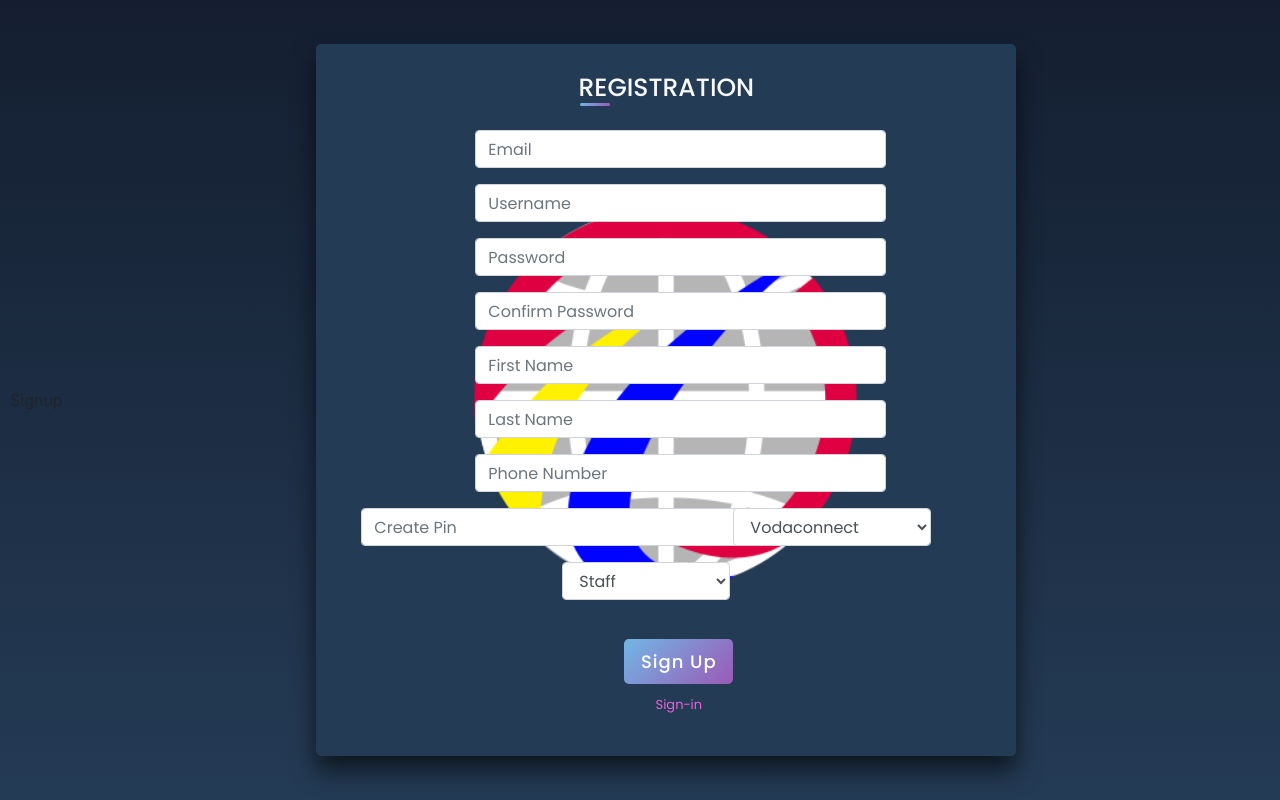
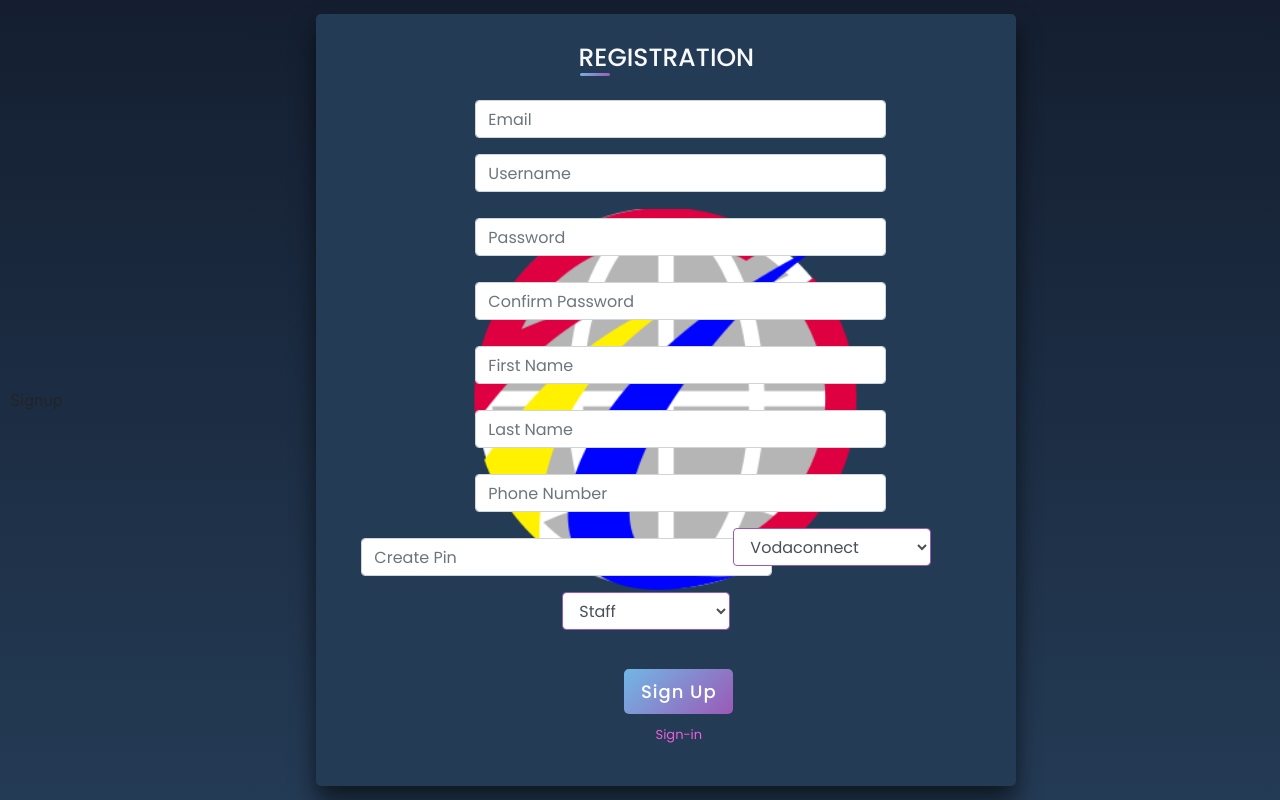
Before and after one commit to Garylabong/django-allauth-Gary-VodaConnect, a Django app: page /accounts/signup/ in a window 1280 px wide. Run offline with Django 3.2, Linux system fonts and the light colour scheme; some libraries are stand-ins or nearby versions.

Commit message:
updated may 7

```diff
--- /dev/null
+++ b/AccountFiles/urls.py
@@ -0,0 +1,9 @@
+from django.urls import path
+
+from AccountFiles.views import AccountFilesView
+
+app_name= 'acc_file'
+urlpatterns = [
+    path("account/files/", AccountFilesView.as_view(), name="acc_files")
+
+]
--- a/AccountFiles/views.py
+++ b/AccountFiles/views.py
@@ -1,3 +1,7 @@
 from django.shortcuts import render
+from django.views import View
 
 # Create your views here.
+class AccountFilesView(View):
+    def get(self, request):
+        return render(request, 'accountfiles/acc_files.html')
--- a/GPGVODAConnectApp/urls.py
+++ b/GPGVODAConnectApp/urls.py
@@ -27,6 +27,7 @@ router.register(r"clients", ClientViewSet)
 urlpatterns = [
     # path("", TemplateView.as_view(template_name="index.html")),
     path("", include("SubscribersInventory.urls")),
+    path("account/files/", include("AccountFiles.urls")),
     path("admin/", admin.site.urls),
     path("accounts/", include("allauth.urls")),
     path("api/", include(router.urls)),
--- a/authentication/forms.py
+++ b/authentication/forms.py
@@ -31,60 +31,61 @@ class MyCustomSignupForm(SignupForm):
             required=True,
             label="",
             widget=forms.TextInput(
-                attrs={"class": "form-control", "placeholder": "Email"}
+                attrs={"class": "form-control1", "type": "email", "placeholder": "Email"}
             ),
         )
         self.fields["username"] = forms.CharField(
             required=True,
             label="",
             widget=forms.TextInput(
-                attrs={"class": "form-control", "placeholder": "Username"}
+                attrs={"class": "form-control2", "placeholder": "Username"}
             ),
         )
         self.fields["password1"] = forms.CharField(
             required=True,
             label="",
             widget=forms.TextInput(
-                attrs={"class": "form-control", "type": "password", "placeholder": "Password"}
+                attrs={"class": "form-control3", "type": "password", "placeholder": "Password"}
             ),
         )
         self.fields["password2"] = forms.CharField(
             required=True,
             label="",
             widget=forms.TextInput(
-                attrs={"class": "form-control", "type": "password", "placeholder": "Confirm Password"}
+                attrs={"class": "form-control5", "type": "password", "placeholder": "Confirm Password"}
             ),
         )
         self.fields["first_name"] = forms.CharField(
             required=True,
             label="",
             widget=forms.TextInput(
-                attrs={"class": "form-control", "placeholder": "First Name"}
+                attrs={"class": "form-control6", "placeholder": "First Name"}
             ),
         )
         self.fields["last_name"] = forms.CharField(
             required=True,
             label="",
             widget=forms.TextInput(
-                attrs={"class": "form-control", "placeholder": "Last Name"}
+                attrs={"class": "form-control7", "placeholder": "Last Name"}
             ),
         )
         self.fields["phone_number"] = forms.CharField(
             required=True,
             label="",
             widget=forms.TextInput(
-                attrs={"class": "form-control", "placeholder": "Phone Number"}
+                attrs={"class": "form-control8", "type": "number", "placeholder": "Phone Number"}
             ),
         )
         self.fields["create_pin"] = forms.CharField(
             required=True,
             label="",
             widget=forms.TextInput(
-                attrs={"class": "form-control", "placeholder": "Create Pin"}
+                attrs={"class": "form-control9", "type": "number", "placeholder": "Create Pin"}
             ),
         )
         self.fields["company_name"] = forms.ChoiceField(
-            required=True, label="Select your Company", choices=COMPANY_CATEGORY
+            required=True,
+            choices=COMPANY_CATEGORY,
         )
         self.fields["designation_name"] = forms.ChoiceField(
             required=True, label="Select your Designation", choices=DESIGNATION_CATEGORY
--- a/static/subsInventory/css/style.css
+++ b/static/subsInventory/css/style.css
@@ -166,12 +166,14 @@ img { max-width: 100%; }
 	margin-bottom: 20px;
 	transition: all .3s;
 	font-weight: 100 bold;
+	font-size: small;
 }
 
 .sidebar ul li a {
 	display: block;
 	padding: 10px 20px;
 	border: 0; color: lightcyan;
+	font-size: small;
 }
 
 .sidebar hr {
--- a/templates/account/signup.html
+++ b/templates/account/signup.html
@@ -57,6 +57,15 @@
       font-size: small;
     }
 
+    .select:focus,
+    .select:valid {
+      border-color: #9b59b6;
+    }
+
+    .form-control .select{
+      margin-right: 40px;
+    }
+
     .container .title {
       font-size: 25px;
       font-weight: 500;
@@ -80,22 +89,55 @@
       justify-content: space-evenly;
       margin-left: -15px;
       margin-right: 25px;
-
-    }
-
-    form .user-details .input-box {
-      margin-bottom: 15px;
-      width: calc(100% / 2 - 20px);
-    }
-
-    form .input-box span.details {
-      display: block;
-      font-weight: 500;
-      margin-bottom: 5px;
     }
 
     .form-group input{
       width: 120%;
+
+    }
+    .form-control3{
+      margin-top: 10px;
+    }
+
+    .form-control4{
+      margin-top: 10px;
+    }
+
+    .form-control5{
+      margin-top: 10px;
+    }
+
+    .form-control6{
+      margin-top: 10px;
+    }
+
+    .form-control7{
+      margin-top: 10px;
+    }
+
+    .form-control8{
+      margin-top: 10px;
+    }
+
+    .form-control9{
+      margin-top: 10px;
+    }
+
+    .invalid-feedback{
+      margin-bottom: -20px;
+      position: fixed;
+    }
+
+    .invalid-feedback .form-control3{
+      position: fixed;
+      border: red;
+      box-shadow: red;
+    }
+
+    .invalid-feedback .form-control4{
+      position: fixed;
+      border: red;
+      box-shadow: red;
     }
 
     .form-group input:focus,
@@ -139,8 +181,6 @@
       background: linear-gradient(135deg, #71b7e6, #9b59b6);
     }
 
-
-
     form .button button:hover {
       transform: scale(0.9);
       background: linear-gradient(-135deg, #71b7e6, #9b59b6);
@@ -159,7 +199,9 @@
       .content form .user-details {
         max-height: 200px;
         overflow-y: scroll;
+
       }
+
     }
   </style>
 
@@ -172,10 +214,6 @@
           {{ form | crispy }}
           {% if redirect_field_value %}
           <input type="hidden" name="{{ redirect_field_name }}" value="{{ redirect_field_value }}" />
-          <div class="input-group mb-3">
-            <div class="input-group-prepend">
-                <span class="input-group-text" id="basic-addon1"><i class="fas fa-user"></i></span>
-            </div>
           {% endif %}
 
         </div>
--- /dev/null
+++ b/templates/accountfiles/acc_files.html
@@ -0,0 +1,5 @@
+{% extends 'VOIPLine/base.html' %}
+
+{% block content%}
+
+{% endblock %}
```
Also changed, not shown: templates/VOIPLine/base.html (+5 -5 lines).
